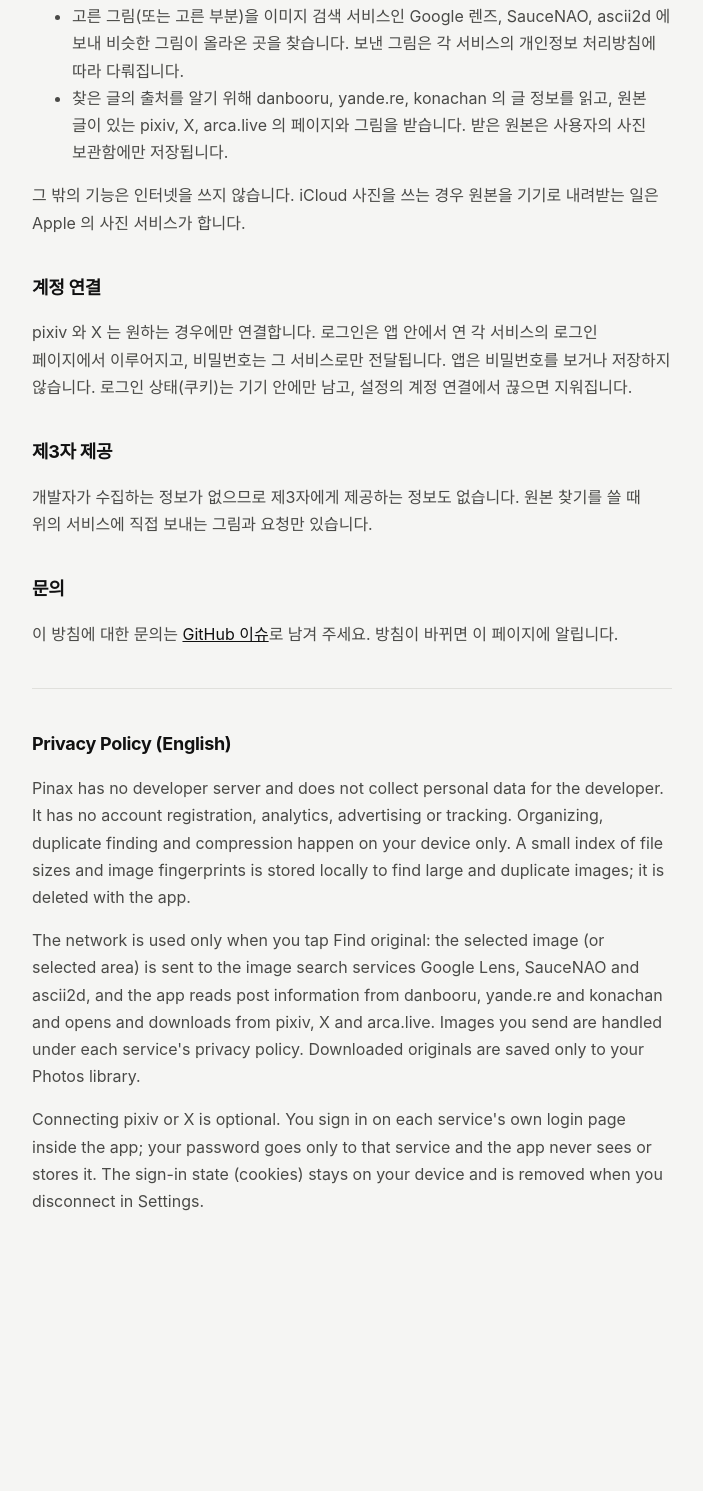
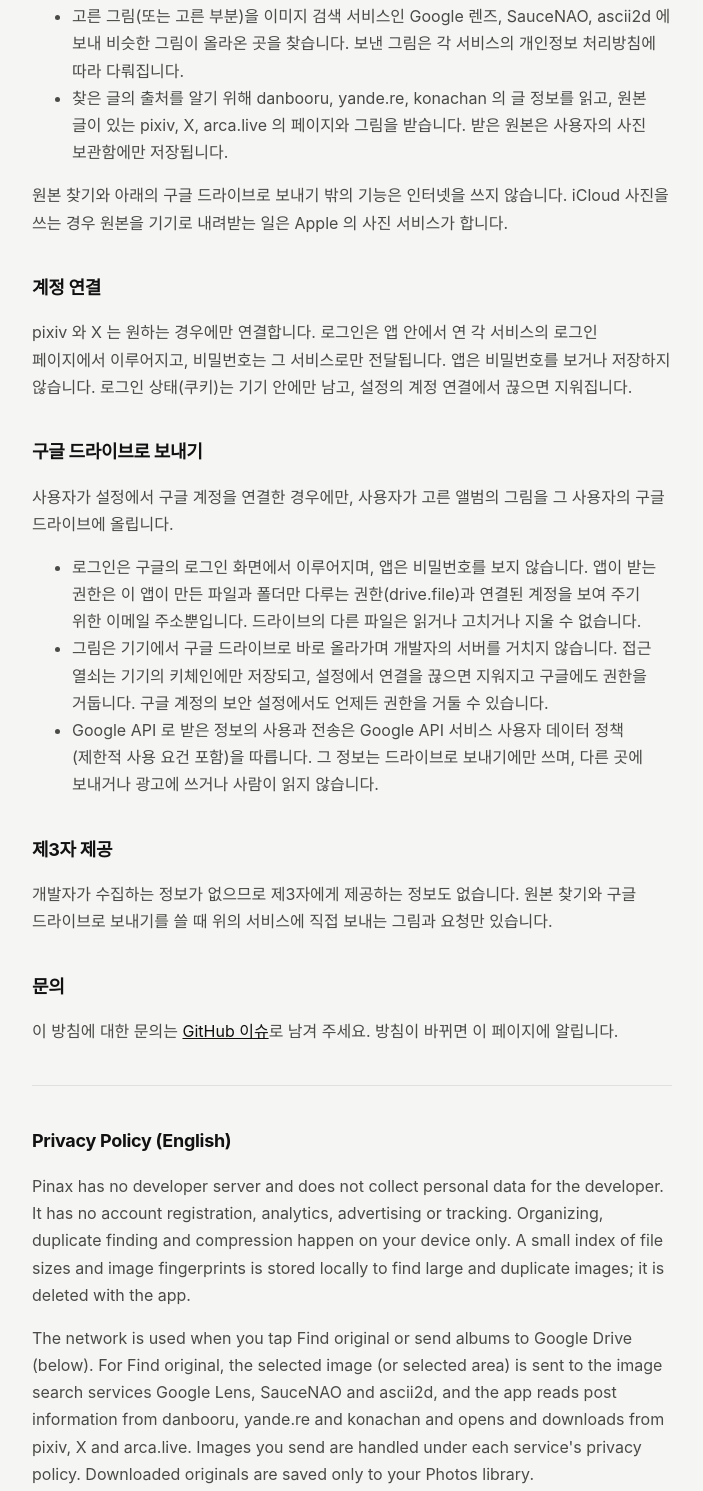
Before and after one commit to gnemek20/pinax-app, a plain HTML site: page privacy.html in a window 1280 px wide. Shown: the part 672-2163 px from the top of the page, without its empty margins (288-991 px from the left). Before the commit the page ends 1983 px from the top, so only its background shows below. Drawn offline with Linux system fonts and the light colour scheme.

Commit message:
개인정보 처리방침: 구글 드라이브로 보내기

```diff
--- a/privacy.html
+++ b/privacy.html
@@ -7,7 +7,7 @@
 <body><main>
 <nav><a href="./">지원</a><a href="privacy.html">개인정보 처리방침</a></nav>
 <h1>개인정보 처리방침</h1>
-<p class="meta">시행일 2026년 11월 2일</p>
+<p class="meta">시행일 2026년 11월 12일</p>
 <h2>수집하는 정보</h2>
 <p>Pinax 는 개발자가 받아 보관하는 개인정보가 없습니다. 개발자의 서버와 계정 가입이 없고, 분석 도구나 광고, 추적 기능을 넣지 않았습니다.</p>
 <h2>사진 보관함</h2>
@@ -19,16 +19,24 @@
 <li>고른 그림(또는 고른 부분)을 이미지 검색 서비스인 Google 렌즈, SauceNAO, ascii2d 에 보내 비슷한 그림이 올라온 곳을 찾습니다. 보낸 그림은 각 서비스의 개인정보 처리방침에 따라 다뤄집니다.</li>
 <li>찾은 글의 출처를 알기 위해 danbooru, yande.re, konachan 의 글 정보를 읽고, 원본 글이 있는 pixiv, X, arca.live 의 페이지와 그림을 받습니다. 받은 원본은 사용자의 사진 보관함에만 저장됩니다.</li>
 </ul>
-<p>그 밖의 기능은 인터넷을 쓰지 않습니다. iCloud 사진을 쓰는 경우 원본을 기기로 내려받는 일은 Apple 의 사진 서비스가 합니다.</p>
+<p>원본 찾기와 아래의 구글 드라이브로 보내기 밖의 기능은 인터넷을 쓰지 않습니다. iCloud 사진을 쓰는 경우 원본을 기기로 내려받는 일은 Apple 의 사진 서비스가 합니다.</p>
 <h2>계정 연결</h2>
 <p>pixiv 와 X 는 원하는 경우에만 연결합니다. 로그인은 앱 안에서 연 각 서비스의 로그인 페이지에서 이루어지고, 비밀번호는 그 서비스로만 전달됩니다. 앱은 비밀번호를 보거나 저장하지 않습니다. 로그인 상태(쿠키)는 기기 안에만 남고, 설정의 계정 연결에서 끊으면 지워집니다.</p>
+<h2>구글 드라이브로 보내기</h2>
+<p>사용자가 설정에서 구글 계정을 연결한 경우에만, 사용자가 고른 앨범의 그림을 그 사용자의 구글 드라이브에 올립니다.</p>
+<ul>
+<li>로그인은 구글의 로그인 화면에서 이루어지며, 앱은 비밀번호를 보지 않습니다. 앱이 받는 권한은 이 앱이 만든 파일과 폴더만 다루는 권한(drive.file)과 연결된 계정을 보여 주기 위한 이메일 주소뿐입니다. 드라이브의 다른 파일은 읽거나 고치거나 지울 수 없습니다.</li>
+<li>그림은 기기에서 구글 드라이브로 바로 올라가며 개발자의 서버를 거치지 않습니다. 접근 열쇠는 기기의 키체인에만 저장되고, 설정에서 연결을 끊으면 지워지고 구글에도 권한을 거둡니다. 구글 계정의 보안 설정에서도 언제든 권한을 거둘 수 있습니다.</li>
+<li>Google API 로 받은 정보의 사용과 전송은 Google API 서비스 사용자 데이터 정책(제한적 사용 요건 포함)을 따릅니다. 그 정보는 드라이브로 보내기에만 쓰며, 다른 곳에 보내거나 광고에 쓰거나 사람이 읽지 않습니다.</li>
+</ul>
 <h2>제3자 제공</h2>
-<p>개발자가 수집하는 정보가 없으므로 제3자에게 제공하는 정보도 없습니다. 원본 찾기를 쓸 때 위의 서비스에 직접 보내는 그림과 요청만 있습니다.</p>
+<p>개발자가 수집하는 정보가 없으므로 제3자에게 제공하는 정보도 없습니다. 원본 찾기와 구글 드라이브로 보내기를 쓸 때 위의 서비스에 직접 보내는 그림과 요청만 있습니다.</p>
 <h2>문의</h2>
 <p>이 방침에 대한 문의는 <a href="https://github.com/gnemek20/pinax-app/issues">GitHub 이슈</a>로 남겨 주세요. 방침이 바뀌면 이 페이지에 알립니다.</p>
 <hr>
 <h2>Privacy Policy (English)</h2>
 <p>Pinax has no developer server and does not collect personal data for the developer. It has no account registration, analytics, advertising or tracking. Organizing, duplicate finding and compression happen on your device only. A small index of file sizes and image fingerprints is stored locally to find large and duplicate images; it is deleted with the app.</p>
-<p>The network is used only when you tap Find original: the selected image (or selected area) is sent to the image search services Google Lens, SauceNAO and ascii2d, and the app reads post information from danbooru, yande.re and konachan and opens and downloads from pixiv, X and arca.live. Images you send are handled under each service's privacy policy. Downloaded originals are saved only to your Photos library.</p>
+<p>The network is used when you tap Find original or send albums to Google Drive (below). For Find original, the selected image (or selected area) is sent to the image search services Google Lens, SauceNAO and ascii2d, and the app reads post information from danbooru, yande.re and konachan and opens and downloads from pixiv, X and arca.live. Images you send are handled under each service's privacy policy. Downloaded originals are saved only to your Photos library.</p>
+<p>Send to Google Drive: only if you connect your Google account in Settings, the app uploads the albums you choose to your own Google Drive. You sign in on Google's page; the app requests only the drive.file scope (files and folders the app itself creates) and your email address to show which account is connected. It cannot read, change or delete your other Drive files. Images go directly from your device to Google Drive, not through any developer server. The access token is stored only in the device keychain and is deleted and revoked when you disconnect. Pinax's use and transfer of information received from Google APIs adheres to the Google API Services User Data Policy, including the Limited Use requirements; it is used only for uploading to Drive and is never transferred elsewhere, used for advertising, or read by humans.</p>
 <p>Connecting pixiv or X is optional. You sign in on each service's own login page inside the app; your password goes only to that service and the app never sees or stores it. The sign-in state (cookies) stays on your device and is removed when you disconnect in Settings.</p>
 </main></body></html>
```
